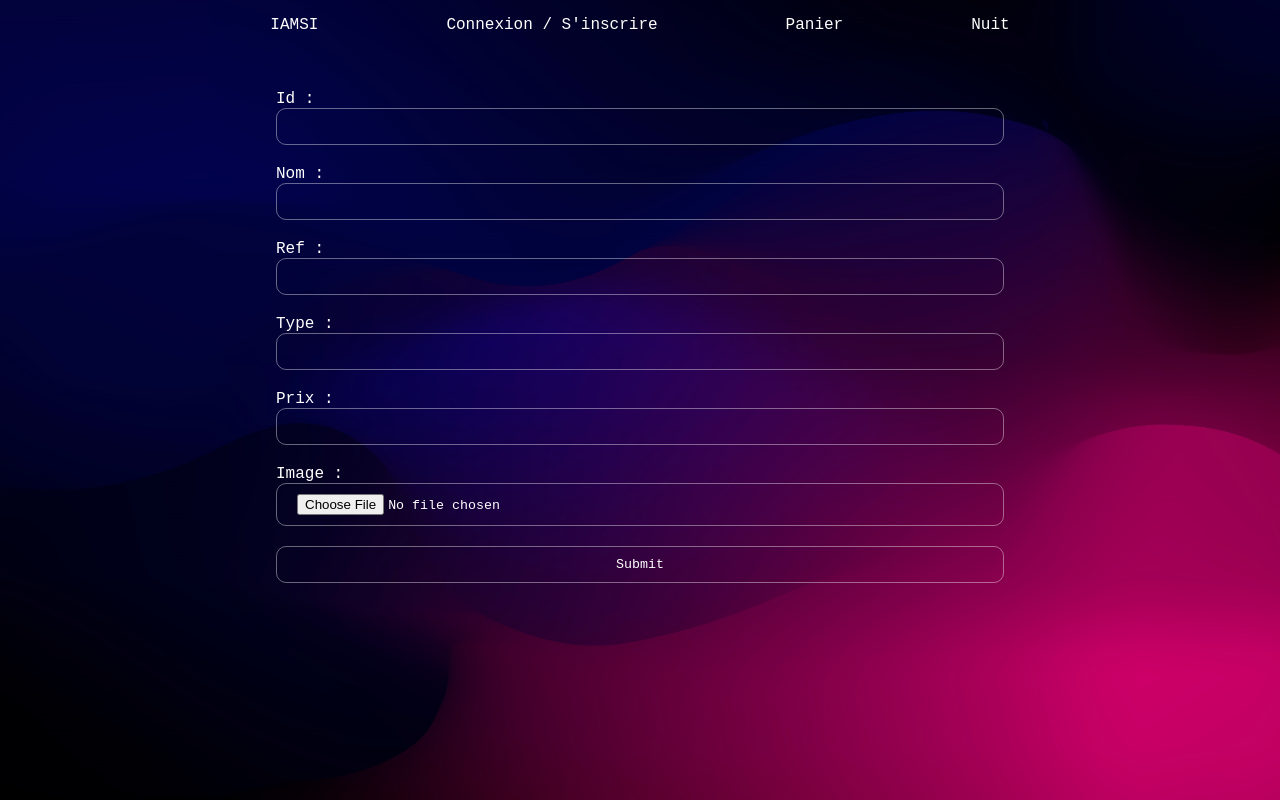
After one commit to MikaChueWaye/IAMSI, a Symfony app: template templates/product/productPageModify.html.twig in a window 1280 px wide. The commit adds this page. Run offline with Twig, Linux system fonts and the light colour scheme; the template is opened without the code that fills it, so the values that code supplies are empty; some libraries are stand-ins or nearby versions.

Commit message:
add update product feature

```diff
--- a/public/css/productPage.css
+++ b/public/css/productPage.css
@@ -10,7 +10,7 @@ fieldset {
 
 img{
     position: absolute;
-    top: 0;
+    top: 20px;
     right: 0;
     width: 200px;
     margin: 30px;
@@ -34,11 +34,14 @@ input {
     z-index: 10;
 }
 
+
+
 .submit-button:active {
     margin-top: 1px;
 }
 
 button {
+    margin-top: 30px;
     background-color: transparent;
     border: solid 1px white;
     border-radius: 10px;
@@ -48,3 +51,18 @@ button {
 button:active {
     margin-top: 1px;
 }
+
+.modify-button {
+    position: absolute;
+    top: 0;
+    right: 30px;
+    z-index: 10;
+    background-color: transparent;
+    border: solid rgba(255, 255, 255, 0.1) 1px;
+    border-radius: 10px;
+    padding: 5px 10px 5px 10px;
+}
+
+.modify-button:active {
+    margin-top: 1px;
+}
--- /dev/null
+++ b/templates/product/productPageModify.html.twig
@@ -0,0 +1,32 @@
+{% extends 'base.html.twig' %}
+{% block css %}<link rel="stylesheet" type="text/css" href="{{ asset("css/productPage.css") }}">{% endblock %}
+{% block title %}
+    {% if product is not null %}
+        {{ product.name }}
+        {% else %}
+        no data
+    {% endif %}
+{% endblock %}
+{% block main %}
+    <form method="post" action="{{ path("modifyProduct") }}">
+        <fieldset>
+            <legend><h1>{{ product.name }}</h1></legend>
+            <label for="id">Id :</label>
+            <input id="id" name="id" type="text" value="{{ product.id }}" readonly/>
+            <label for="name">Nom :</label>
+            <input id="name" name="name" type="text" value="{{ product.name }}"/>
+            <label for="ref">Ref :</label>
+            <input id="ref" name="ref" type="text" value="{{ product.ref }}"/>
+            <label for="type">Type :</label>
+            <input id="type" name="type" type="text" value="{{ product.type }}"/>
+            <label for="price">Prix :</label>
+            <input id="price" name="price" type="text" value="{{ product.price }}"/>
+            <label for="img">Image :</label>
+            <input id="img" name="img" type="file"/>
+            <input class="submit-button modify-product" type="submit">
+            <div id="fieldset-background" class="card"></div>
+        </fieldset>
+
+    </form>
+
+{% endblock %}
```
Also changed, not shown: src/Controller/ProductController.php (+33 -0 lines), templates/product/productPage.html.twig (+3 -18 lines), var/data.db.
